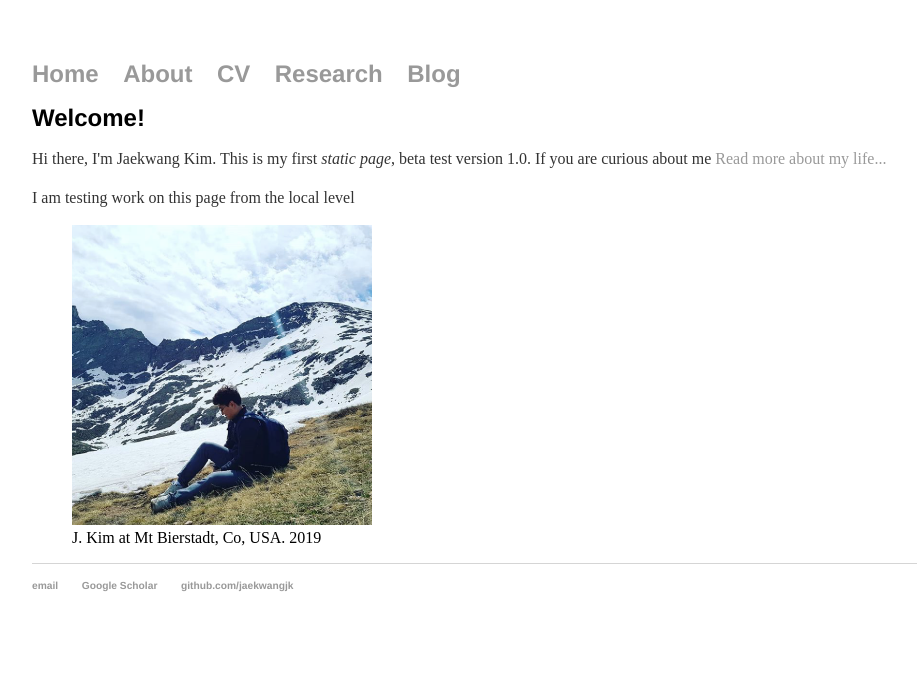
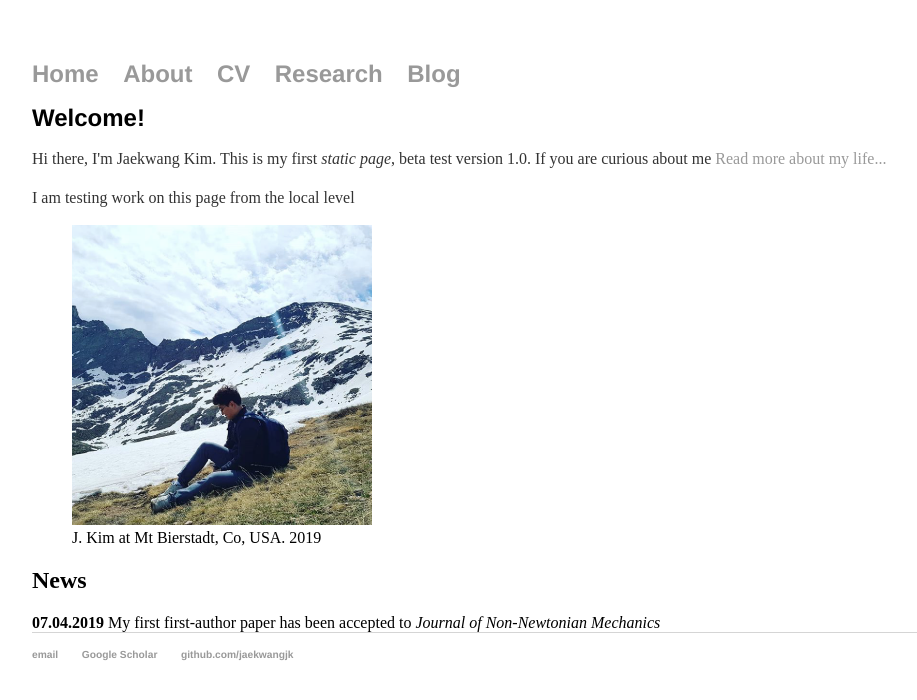
Before and after one commit to jaekwangjk/jaekwangjk.github.io, a Jekyll site: the page built from index.html, in a window 1280 px wide. Shown: the top 700 px of the page, without its empty margins (160-1077 px from the left). Built offline with Jekyll 4.4.1, drawn with Linux system fonts in a browser that asks for light colours.

Commit message:
Update index.html

```diff
--- a/index.html
+++ b/index.html
@@ -22,5 +22,7 @@ title: Jaekwang Kim
 </figure>
 
 
+<h2>News</h2>
+	<strong> 07.04.2019 </strong> My first first-author paper has been accepted to <em>Journal of Non-Newtonian Mechanics</em>
 
 </div><!-- /.blurb -->
```
